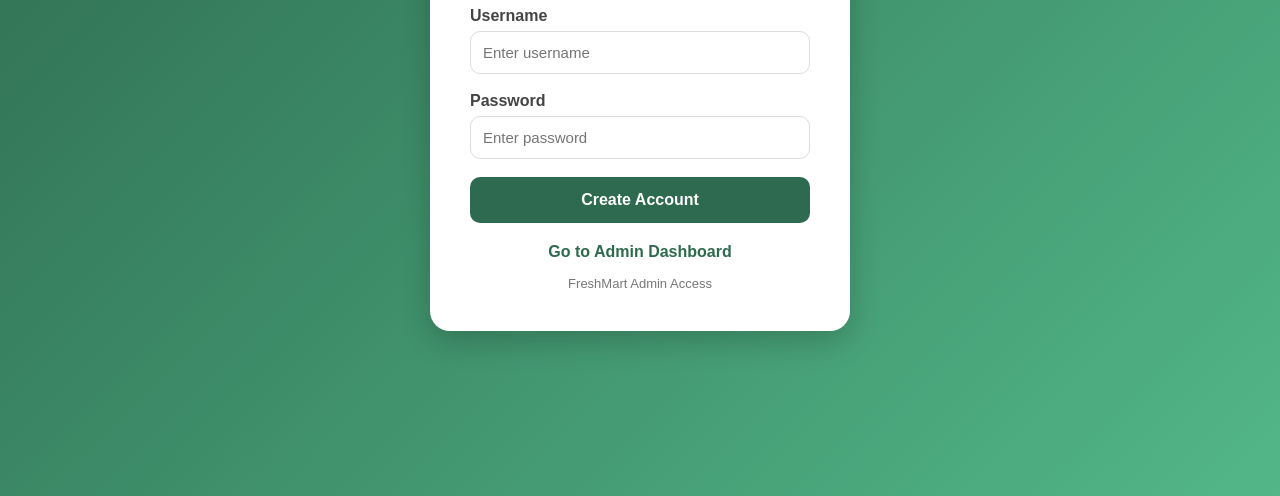
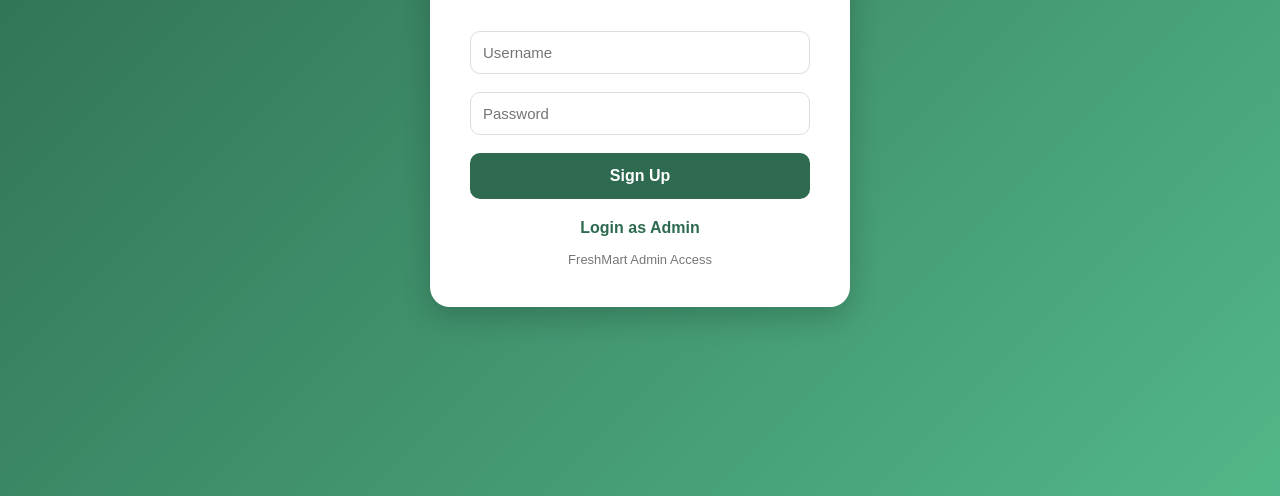
Before and after one commit to bendimpoz/freshmart1, a website: page public/signup.html in a window 1280 px wide. Shown: the part 304-800 px from the top of the page. Drawn offline with Linux system fonts and the light colour scheme.

Commit message:
Update signup page

```diff
--- a/public/signup.html
+++ b/public/signup.html
@@ -52,24 +52,12 @@ h2{
   margin-bottom:18px;
 }
 
-.form-group label{
-  display:block;
-  margin-bottom:6px;
-  font-weight:600;
-  color:#444;
-}
-
 .form-group input{
   width:100%;
   padding:12px;
   border:1px solid #ddd;
   border-radius:10px;
   font-size:15px;
-  outline:none;
-}
-
-.form-group input:focus{
-  border-color:#2D6A4F;
 }
 
 .signup-btn{
@@ -110,13 +98,6 @@ h2{
   color:#777;
   font-size:13px;
 }
-
-@media(max-width:500px){
-  .signup-container{
-    margin:20px;
-    padding:25px;
-  }
-}
 </style>
 </head>
 
@@ -131,21 +112,21 @@ h2{
   <h2>Create Admin Account</h2>
 
   <div class="form-group">
-    <label>Username</label>
-    <input id="username" type="text" placeholder="Enter username">
+    <input id="username" type="text" placeholder="Username">
   </div>
 
   <div class="form-group">
-    <label>Password</label>
-    <input id="password" type="password" placeholder="Enter password">
+    <input id="password" type="password" placeholder="Password">
   </div>
 
+  <!-- CHANGED BUTTON TEXT -->
   <button class="signup-btn" onclick="signup()">
-    Create Account
+    Sign Up
   </button>
 
+  <!-- CHANGED TEXT -->
   <div class="login-link">
-    <a href="/pages/admin.html">Go to Admin Dashboard</a>
+    <a href="/pages/admin.html">Login as Admin</a>
   </div>
 
   <div class="footer-text">
@@ -171,7 +152,7 @@ function signup(){
   localStorage.setItem('adminUser', username);
   localStorage.setItem('adminPass', password);
 
-  alert('Registration successful');
+  alert('Account created successfully');
 
   window.location.href='/pages/admin.html';
 }
```
